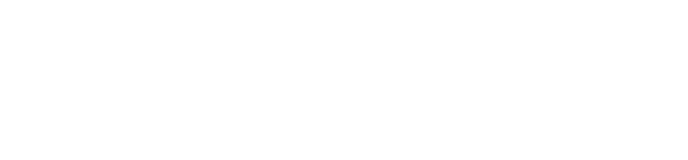
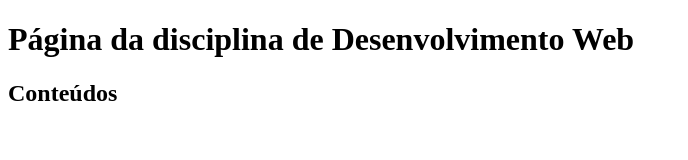
Before and after one commit to Forato-dev/DEW, a plain HTML site: page index.html in a window 1280 px wide. Shown: the whole page, without its empty margins (0-688 px from the left). Drawn offline with Linux system fonts and the light colour scheme; files that its build step writes are made by us from their sources.

Commit message:
Criando arquivos

```diff
--- a/index.html
+++ b/index.html
@@ -7,6 +7,11 @@
     <link rel="stylesheet" href="style.css">
 </head>
 <body>
-
+    <h1>
+        Página da disciplina de Desenvolvimento Web
+    </h1>
+    <h2>
+        Conteúdos
+    </h2>
 </body>
 </html>
```
